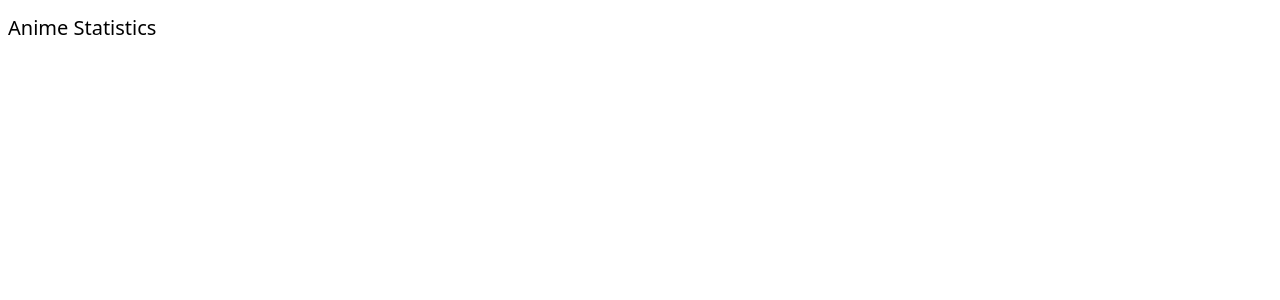
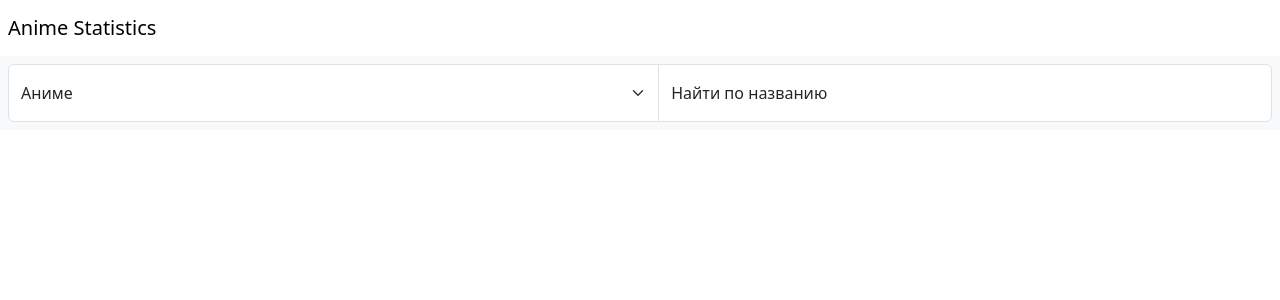
Before and after one commit to anime-statistics/anime-frontend, a React (Create React App) app: page / in a window 1280 px wide. Shown: the top 300 px of the page. Built offline with nearby package versions, Linux system fonts and the light colour scheme.

Commit message:
added components\sidebar

```diff
--- /dev/null
+++ b/src/components/sidebar/Search.tsx
@@ -0,0 +1,19 @@
+
+import { FloatingLabel, Form, InputGroup } from 'react-bootstrap';
+
+
+export function Search ()
+{
+	return (
+		<InputGroup>
+			<Form.Select title='Тип работы'>
+				<option>Аниме</option>
+				<option>Манга</option>
+			</Form.Select>
+
+			<FloatingLabel label='Найти по названию'>
+				<Form.Control placeholder='Пять невест' />
+			</FloatingLabel>
+		</InputGroup>
+	);
+}
--- /dev/null
+++ b/src/components/sidebar/Sidebar.tsx
@@ -0,0 +1,12 @@
+
+import { Search } from './Search';
+
+
+export function Sidebar ()
+{
+	return (
+		<>
+			<Search />
+		</>
+	);
+}
--- a/src/routes/home/Home.tsx
+++ b/src/routes/home/Home.tsx
@@ -1,5 +1,8 @@
+
+import { Stack } from 'react-bootstrap';
 
 import { Header } from '../../components/header/Header';
+import { Sidebar } from '../../components/sidebar/Sidebar';
 
 
 export function Home ()
@@ -7,6 +10,10 @@ export function Home ()
 	return (
 		<>
 			<Header />
+
+			<Stack className='p-2 bg-light'>
+				<Sidebar />
+			</Stack>
 		</>
 	);
 }
```
